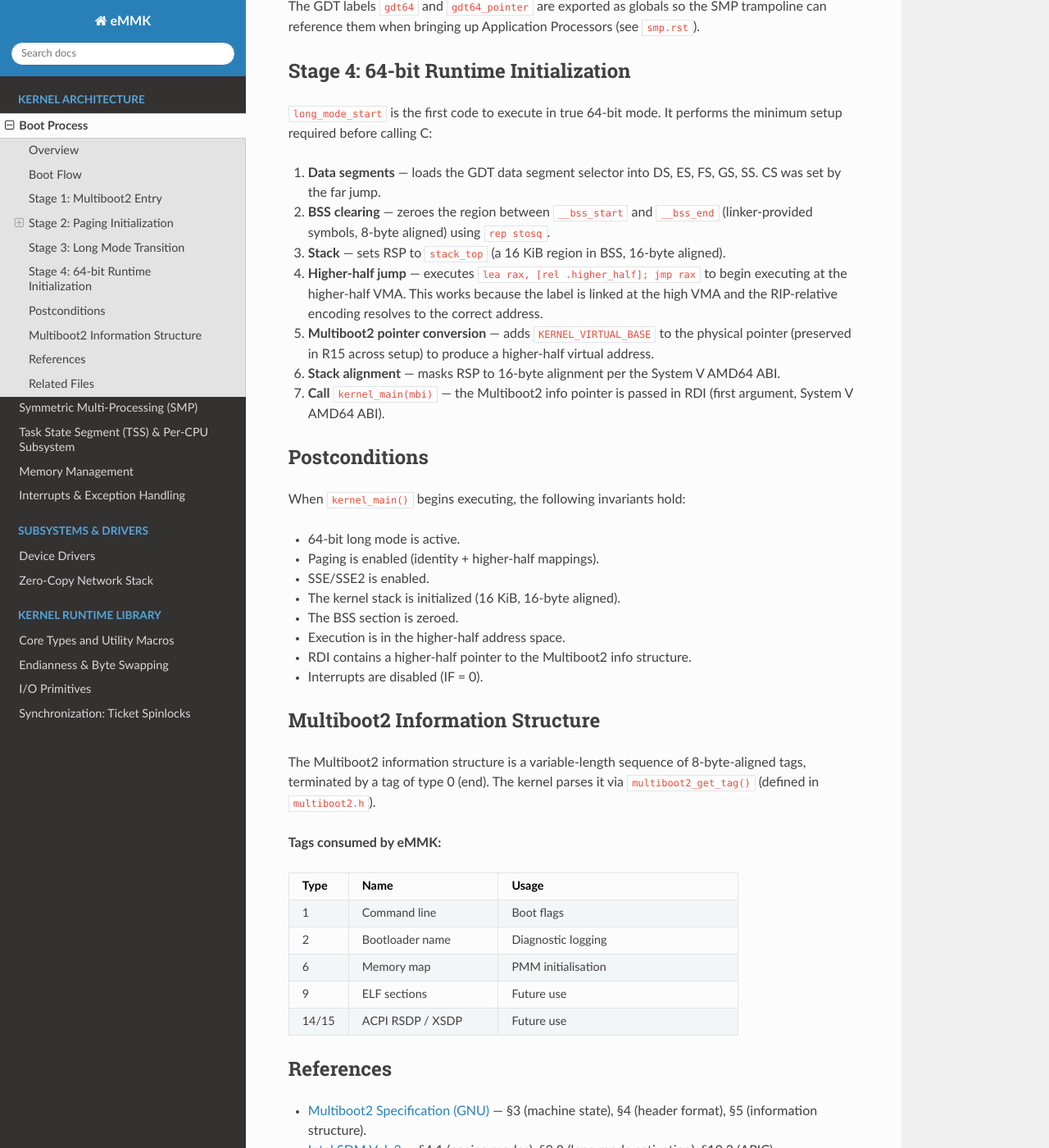
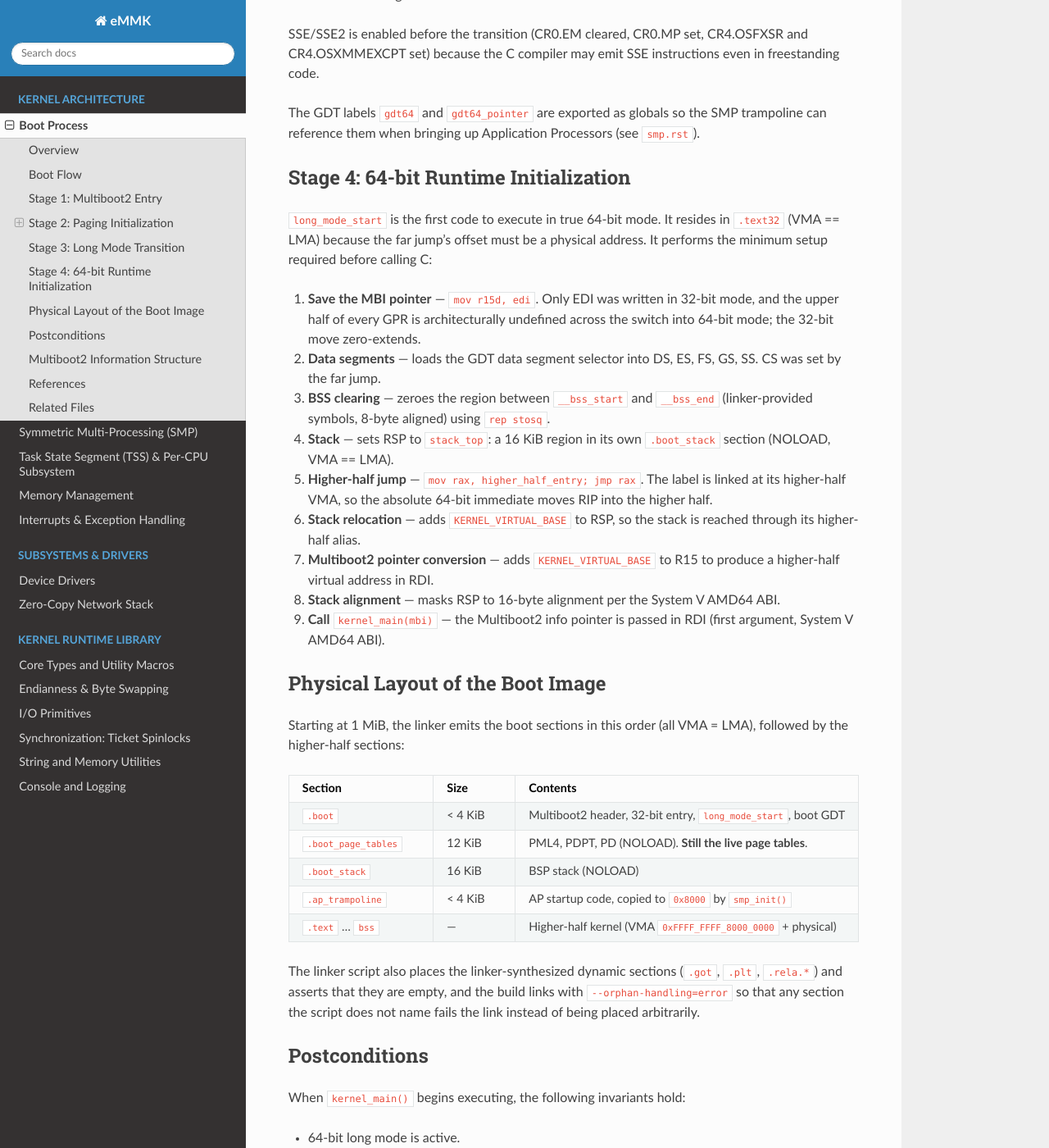
Before and after one commit to danstr0/eMMK, a Sphinx documentation site: the page built from docs/architecture/boot_process.rst, in a window 1280 px wide and 1400 px high, scrolled down 3164 px. Shown: the whole window at 82% size. Built offline with Sphinx 7.4.7 and the Read the Docs theme 3.1.0, drawn with Linux system fonts in a browser that asks for light colours; pages that are not in the unit, such as notebooks, are missing from menus; some of the changed text lies outside the part shown.

Commit message:
v0.2.1: Fixed documentation drift; added notes on v0.2.1-specific changes

```diff
--- a/docs/architecture/boot_process.rst
+++ b/docs/architecture/boot_process.rst
@@ -50,10 +50,12 @@ Boot Flow
       ├── enable_sse()                       CR0.EM/MP, CR4.OSFXSR/OSXMMEXCPT
       └── lgdt + far jmp ───────────▶ long_mode_start (64-bit)
                                       │                [entry64.asm]
+                                      ├── save MBI pointer (RD15)
                                       ├── load data segments
                                       ├── zero BSS
-                                      ├── set up kernel stack
+                                      ├── set up boot stack
                                       ├── jump to higher-half VMA
+                                      ├── relocate RSP to higher-half alias
                                       ├── convert MBI pointer to virtual
                                       └── call kernel_main(mbi)
 
@@ -92,6 +94,11 @@ The bootstrap code validates:
 2. The CPU supports the ``CPUID`` instruction (EFLAGS bit 21 toggle).
 3. Extended CPUID leaf ``0x8000_0001`` reports long mode support
    (EDX bit 29).
+
+The Multiboot2 header itself requests an 80x25 text-mode framebuffer.
+The tag is marked *optional*, so a loader without text-mode support
+(e.g., GRUB on UEFI) still boots the kernel; only the error stubs below
+lose their output.
 
 Any validation failure writes a two-character diagnostic to the VGA
 text buffer at ``0xB8000`` and halts:
@@ -192,32 +199,73 @@ Processors (see ``smp.rst``).
 Stage 4: 64-bit Runtime Initialization
 ======================================
 ``long_mode_start`` is the first code to execute in true 64-bit mode.
-It performs the minimum setup required before calling C:
+It resides in ``.text32`` (VMA == LMA) because the far jump's offset must
+be a physical address. It performs the minimum setup required before
+calling C:
 
-1. **Data segments** — loads the GDT data segment selector into
+1. **Save the MBI pointer** — ``mov r15d, edi``. Only EDI was written in
+   32-bit mode, and the upper half of every GPR is architecturally
+   undefined across the switch into 64-bit mode; the 32-bit move
+   zero-extends.
+
+2. **Data segments** — loads the GDT data segment selector into
    DS, ES, FS, GS, SS. CS was set by the far jump.
 
-2. **BSS clearing** — zeroes the region between ``__bss_start`` and
+3. **BSS clearing** — zeroes the region between ``__bss_start`` and
    ``__bss_end`` (linker-provided symbols, 8-byte aligned) using
    ``rep stosq``.
 
-3. **Stack** — sets RSP to ``stack_top`` (a 16 KiB region in BSS,
-   16-byte aligned).
+4. **Stack** — sets RSP to ``stack_top``: a 16 KiB region in its own
+   ``.boot_stack`` section (NOLOAD, VMA == LMA).
 
-4. **Higher-half jump** — executes ``lea rax, [rel .higher_half];
-   jmp rax`` to begin executing at the higher-half VMA. This works
-   because the label is linked at the high VMA and the RIP-relative
-   encoding resolves to the correct address.
+5. **Higher-half jump** — ``mov rax, higher_half_entry; jmp rax``. The
+   label is linked at its higher-half VMA, so the absolute 64-bit
+   immediate moves RIP into the higher half.
 
-5. **Multiboot2 pointer conversion** — adds ``KERNEL_VIRTUAL_BASE``
-   to the physical pointer (preserved in R15 across setup) to produce
-   a higher-half virtual address.
+6. **Stack relocation** — adds ``KERNEL_VIRTUAL_BASE`` to RSP, so the
+   stack is reached through its higher-half alias.
 
-6. **Stack alignment** — masks RSP to 16-byte alignment per the
+7. **Multiboot2 pointer conversion** — adds ``KERNEL_VIRTUAL_BASE``
+   to R15 to produce a higher-half virtual address in RDI.
+
+8. **Stack alignment** — masks RSP to 16-byte alignment per the
    System V AMD64 ABI.
 
-7. **Call** ``kernel_main(mbi)`` — the Multiboot2 info pointer is
+9. **Call** ``kernel_main(mbi)`` — the Multiboot2 info pointer is
    passed in RDI (first argument, System V AMD64 ABI).
+
+Physical Layout of the Boot Image
+=================================
+Starting at 1 MiB, the linker emits the boot sections in this order
+(all VMA = LMA), followed by the higher-half sections:
+
+.. list-table::
+   :header-rows: 1
+   :widths: 25 15 50
+
+   * - Section
+     - Size
+     - Contents
+   * - ``.boot``
+     - < 4 KiB
+     - Multiboot2 header, 32-bit entry, ``long_mode_start``, boot GDT
+   * - ``.boot_page_tables``
+     - 12 KiB
+     - PML4, PDPT, PD (NOLOAD). **Still the live page tables**.
+   * - ``.boot_stack``
+     - 16 KiB
+     - BSP stack (NOLOAD)
+   * - ``.ap_trampoline``
+     - < 4 KiB
+     - AP startup code, copied to ``0x8000`` by ``smp_init()``
+   * - ``.text`` ... ``bss``
+     - —
+     - Higher-half kernel (VMA ``0xFFFF_FFFF_8000_0000`` + physical)
+
+The linker script also places the linker-synthesized dynamic sections
+(``.got``, ``.plt``, ``.rela.*``) and asserts that they are empty, and
+the build links with ``--orphan-handling=error`` so that any section the
+script does not name fails the link instead of being placed arbitrarily.
 
 
 Postconditions
@@ -232,11 +280,11 @@ When ``kernel_main()`` begins executing, the following invariants hold:
 - Execution is in the higher-half address space.
 - RDI contains a higher-half pointer to the Multiboot2 info structure.
 - Interrupts are disabled (IF = 0).
+- CR3 points at the boot PML4, which the rest of the kernel keeps using.
 
 
 Multiboot2 Information Structure
 ================================
-
 The Multiboot2 information structure is a variable-length sequence of
 8-byte-aligned tags, terminated by a tag of type 0 (end). The kernel
 parses it via ``multiboot2_get_tag()`` (defined in ``multiboot2.h``).
@@ -261,10 +309,10 @@ parses it via ``multiboot2_get_tag()`` (defined in ``multiboot2.h``).
      - PMM initialisation
    * - 9
      - ELF sections
-     - Future use
+     - Not consumed
    * - 14/15
      - ACPI RSDP / XSDP
-     - Future use
+     - Not consumed yet — required for real hardware.
 
 
 References
@@ -289,3 +337,4 @@ Related Files
 - ``boot/entry64.asm``
 - ``kernel/linker.ld``
 - ``include/multiboot2.h``
+- ``include/kernel.h``
--- a/docs/index.rst
+++ b/docs/index.rst
@@ -5,6 +5,7 @@ eMMK — low-latency networking kernel
    :maxdepth: 2
    :caption: Kernel Architecture
 
+   architecture/build_system
    architecture/boot_process
    architecture/smp
    architecture/tss_percpu
@@ -26,6 +27,7 @@ eMMK — low-latency networking kernel
    klib/endian
    klib/io_primitives
    klib/spinlock
-   klin/string_memory
+   klib/string_memory
+   klib/console_logging
 
 * `API Reference (Doxygen) <api/index.html>`_
```
Also changed, not shown: docs/klib/core_types.rst (+26 -11 lines), docs/klib/io_primitives.rst (+13 -5 lines), docs/klib/spinlock.rst (+33 -5 lines), docs/klib/string_memory.rst (+37 -14 lines).
